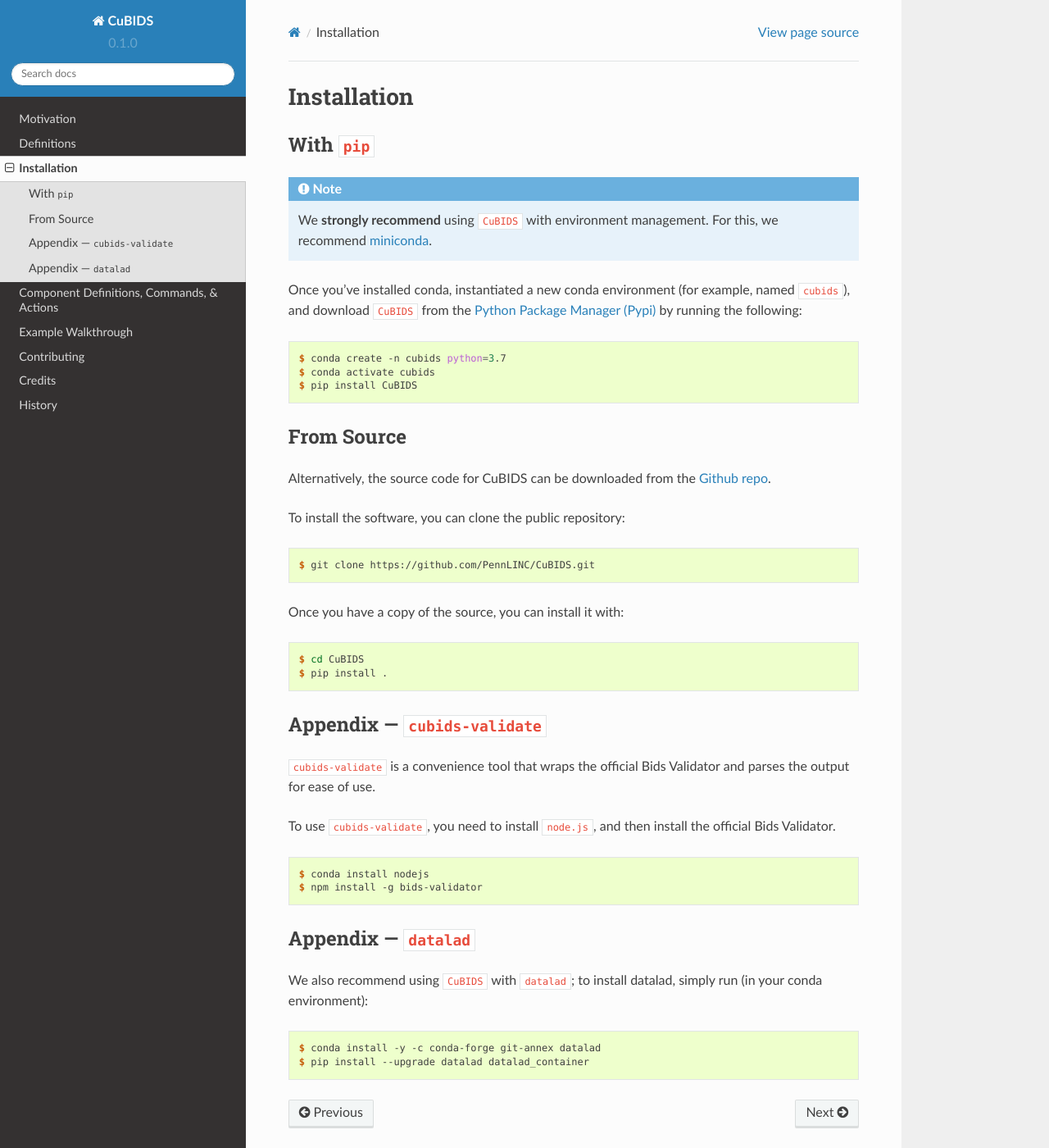
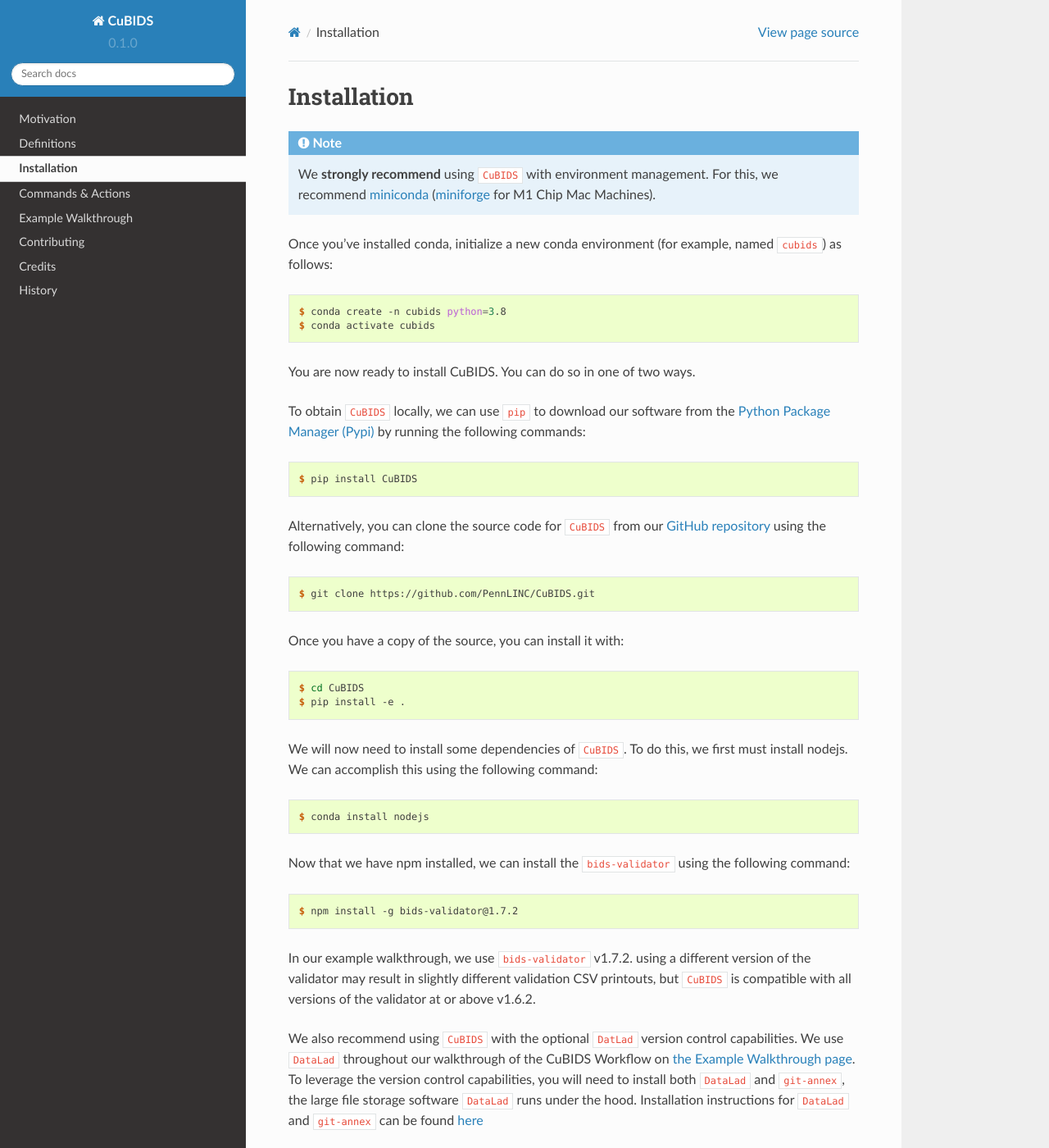
Before and after one commit to PennLINC/CuBIDS, a Sphinx documentation site: the page built from docs/installation.rst, in a window 1280 px wide and 1400 px high. Shown: the whole window at 82% size. Built offline with Sphinx 7.4.7 and the Read the Docs theme 2.0.0, drawn with Linux system fonts in a browser that asks for light colours.

Commit message:
making docs match paper

```diff
--- a/docs/README.rst
+++ b/docs/README.rst
@@ -18,13 +18,14 @@
 
 ``CuBIDS`` is a workflow and software package designed to facilitate
 reproducible curation of `BIDS <https://bids-specification.readthedocs.io/>`_ datasets.
+We find it useful to break up the BIDS Dataset Curation process into four components. These components are
+not necessarily linear, but all three must happen before running your data successfully through
+preprocessing pipelines and evenutally being able to use it for analyses.
 
   1. CuBIDS is a workflow and software package for curating BIDS data.
   2. CuBIDS summarizes the heterogeneity in a BIDS dataset.
   3. CuBIDS prepares BIDS data for successful preprocessing pipeline runs.
   4. CuBIDS helps users perform metadata-based quality control.
 
-For full documentation, please visit our `ReadTheDocs <https://cubids.readthedocs.io/en/latest/?badge=latest>`_
-
 .. image:: _static/cubids_workflow.png
    :width: 600
--- a/docs/installation.rst
+++ b/docs/installation.rst
@@ -6,29 +6,28 @@
 Installation
 ============
 
-With ``pip``
--------------
+.. note::  We **strongly recommend** using ``CuBIDS`` with environment management. For this, we recommend
+           `miniconda <https://docs.conda.io/en/latest/miniconda.html>`_
+           (`miniforge <https://github.com/conda-forge/miniforge>`_ for M1 Chip Mac Machines).
 
-.. note::  We **strongly recommend** using ``CuBIDS`` with environment management. For this, we recommend
-           `miniconda <https://docs.conda.io/en/latest/miniconda.html>`_.
-
-Once you've installed conda, instantiated a new conda environment (for example, named ``cubids``),
-and download ``CuBIDS`` from the
-`Python Package Manager (Pypi) <https://pip.pypa.io/en/stable/installation/>`_ by running the following:
+Once you've installed conda, initialize a new conda environment (for example, named ``cubids``) as follows:
 
 .. code-block:: console
 
-    $ conda create -n cubids python=3.7
+    $ conda create -n cubids python=3.8
     $ conda activate cubids
+
+You are now ready to install CuBIDS. You can do so in one of two ways.
+
+To obtain ``CuBIDS`` locally, we can use ``pip`` to download our software from the
+`Python Package Manager (Pypi) <https://pypi.org/project/cubids/>`_ by running the following commands:
+
+.. code-block:: console
+
     $ pip install CuBIDS
 
-
-From Source
-------------
-
-Alternatively, the source code for CuBIDS can be downloaded from the `Github repo`_.
-
-To install the software, you can clone the public repository:
+Alternatively, you can clone the source code for ``CuBIDS`` from our `GitHub repository`_
+using the following command:
 
 .. code-block:: console
 
@@ -39,28 +38,30 @@
 .. code-block:: console
 
     $ cd CuBIDS
-    $ pip install .
+    $ pip install -e .
 
-Appendix — ``cubids-validate``
--------------------------------------
 
-``cubids-validate`` is a convenience tool that wraps the official Bids Validator and parses the output for ease of use.
-
-To use ``cubids-validate``, you need to install ``node.js``, and then install the official Bids Validator.
+We will now need to install some dependencies of ``CuBIDS``. To do this, we first must install
+nodejs. We can accomplish this using the following command:
 
 .. code-block:: console
 
     $ conda install nodejs
-    $ npm install -g bids-validator
 
-Appendix — ``datalad``
--------------------------------------
-
-We also recommend using ``CuBIDS`` with ``datalad``; to install datalad, simply run (in your conda environment):
+Now that we have npm installed, we can install the ``bids-validator`` using the following command:
 
 .. code-block:: console
 
-    $ conda install -y -c conda-forge git-annex datalad
-    $ pip install --upgrade datalad datalad_container
+    $ npm install -g bids-validator@1.7.2
 
-.. _Github repo: https://github.com/PennLINC/CuBIDS
+In our example walkthrough, we use ``bids-validator`` v1.7.2. using a different version of the
+validator may result in slightly different validation CSV printouts, but ``CuBIDS`` is compatible with all
+versions of the validator at or above v1.6.2.
+
+We also recommend using ``CuBIDS`` with the optional ``DatLad`` version control capabilities.
+We use ``DataLad`` throughout our walkthrough of the CuBIDS Workflow on :doc:`the Example Walkthrough page <example>`.
+To leverage the version control capabilities, you will need to install both ``DataLad`` and ``git-annex``,
+the large file storage software ``DataLad`` runs under the hood. Installation instructions
+for ``DataLad`` and ``git-annex`` can be found `here <https://handbook.datalad.org/en/latest/intro/installation.html>`_
+
+.. _GitHub repository: https://github.com/PennLINC/CuBIDS
```
Also changed, not shown: docs/example.rst (+6 -6 lines), docs/usage.rst (+8 -54 lines).
